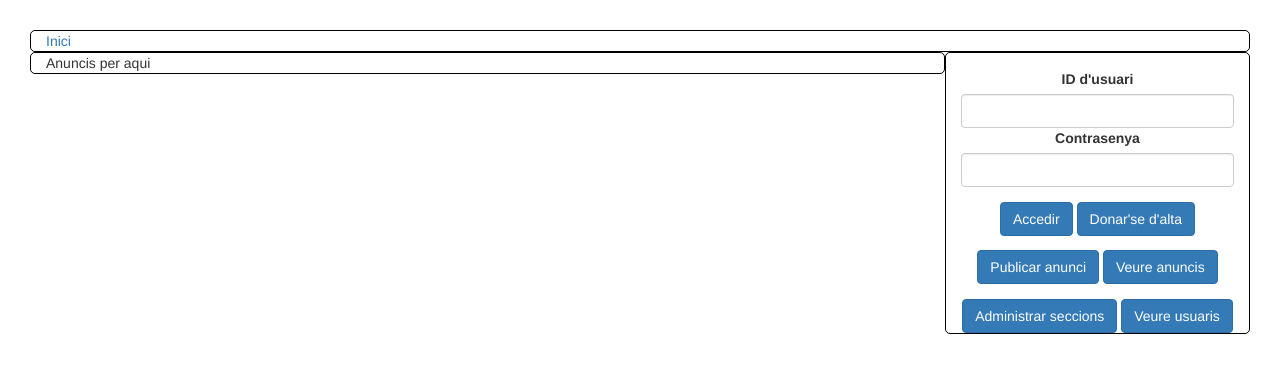
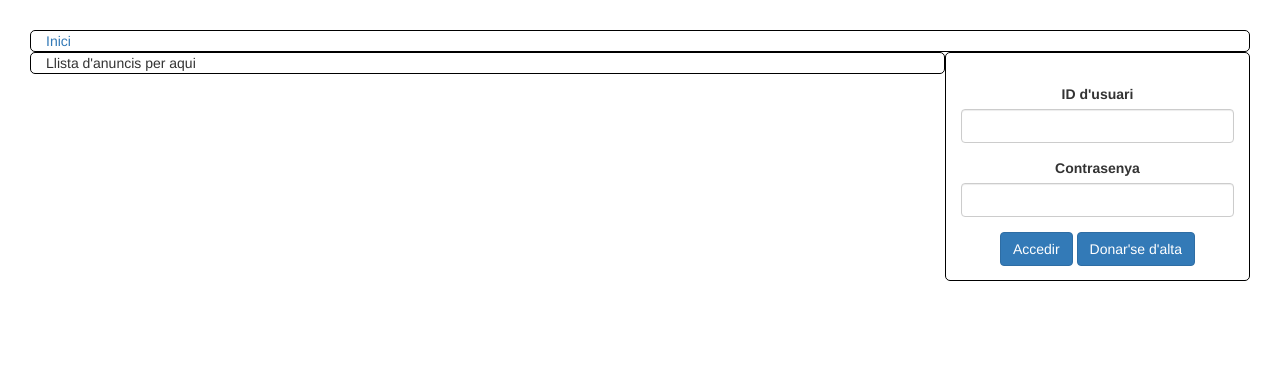
Before and after one commit to Tovkal/pbd2, a PHP site: page /index.php in a window 1280 px wide. Shown: the top 373 px of the page. Run offline with PHP 8.4, Linux system fonts and the light colour scheme.

Commit message:
Retocat es menu un poc, millora amagar coses

```diff
--- a/src/llista_anuncis.php
+++ b/src/llista_anuncis.php
@@ -10,4 +10,4 @@ if(!isset($_SESSION)){
     session_start();
 }
 
-echo "Anuncis per aqui";
+echo "Llista d'anuncis per aqui";
--- a/src/menu.php
+++ b/src/menu.php
@@ -12,45 +12,61 @@ if(!isset($_SESSION)){
 
 <div class="row row-top-margin">
     <div class="col-md-12">
-        <div id="sideAlert" class="hidden" role="alert">Alert</div>
+        <div id="sideAlert" class="hidden" role="alert" style="margin-bottom: 0;">Alert</div>
     </div>
 </div>
 
-<div class="row">
+<div id="userSection" class="row">
     <div class="col-md-12">
         <form id="userForm" name="userForm">
             <input id="action" name="action" type="hidden" value="" />
             <div class="form-group row-centered">
+                <div class="row row-top-margin hideOnLogin">
+                    <div class="col-md-12">
                         <label for="userID">ID d'usuari</label>
                         <input type="text" id="userID" name="userID" class="form-control" />
+                    </div>
+                </div>
+                <div class="row row-top-margin hideOnLogin">
+                    <div class="col-md-12">
                         <label for="password">Contrasenya</label>
                         <input type="text" id="password" name="password" class="form-control" />
-                <p id="userInfo" class="hidden"></p>
-                <div id="expandedSignup" class="row-top-margin hidden">
+                    </div>
+                </div>
+                <div class="row row-top-margin hideLoggedOut hidden">
+                    <div class="col-md-12">
+                        <p id="userInfo"></p>
+                    </div>
+                </div>
+                <div id="expandedSignup" class="row hidden">
+                    <div class="col-md-12">
                         <label for="nom">Nom i cognoms</label>
                         <input type="text" id="nom" name="nom" class="form-control" />
                     </div>
                 </div>
+            </div>
 
             <div class="row row-centered">
-                <button id="loginButton" type="button" class="btn btn-primary" onclick="doLogin();">Accedir</button>
-                <button id="signupButton" type="button" class="btn btn-primary" onclick="doSignup();">Donar'se d'alta</button>
-                <button id="modifyProfileButton" type="button" class="btn btn-primary hidden" onclick="modifyProfile();">Modificar perfil</button>
-                <button id="logoutButton" type="button" class="btn btn-primary hidden" onclick="doLogout();">Logout</button>
+                <button id="loginButton" type="button" class="btn btn-primary hideOnLogin" onclick="doLogin();">Accedir</button>
+                <button id="signupButton" type="button" class="btn btn-primary hideOnLogin" onclick="doSignup();">Donar'se d'alta</button>
+                <button id="modifyProfileButton" type="button" class="btn btn-primary hideLoggedOut hidden" onclick="modifyProfile();">Modificar perfil</button>
+                <button id="logoutButton" type="button" class="btn btn-primary hideLoggedOut hidden" onclick="doLogout();">Logout</button>
             </div>
         </form>
     </div>
 </div>
-
-<div class="row row-centered">
+<div id="sellerSection" class="row row-centered hideLoggedOut hidden">
+    <hr>
     <div class="col-md-12">
+        <p class="lead">Anuncis</p>
         <button id="nouAnunci" type="button" class="btn btn-primary">Publicar anunci</button>
         <button id="veureAnuncis" type="button" class="btn btn-primary">Veure anuncis</button>
     </div>
 </div>
-
-<div id="adminPanel" class="row row-centered row-top-margin">
+<div id="adminSection" class="row row-centered row-top-margin hideLoggedOut hidden">
+    <hr>
     <div class="col-md-12">
+        <p class="lead">Administració</p>
         <button type="button" class="btn btn-primary">Administrar seccions</button>
         <button type="button" class="btn btn-primary">Veure usuaris</button>
     </div>
@@ -84,15 +100,19 @@ if(!isset($_SESSION)){
 
     function showLoggedIn() {
         <?php if(isset($_SESSION['userID']) && !empty($_SESSION['userID'])) { ?>
-        $loginButton.hideBootstrap();
-        $signupButton.hideBootstrap();
-        $modifyProfileButton.showBootstrap();
-        $logoutButton.showBootstrap();
-        $userID.hideBootstrap();
-        $password.hideBootstrap();
-        $userInfo.showBootstrap();
+        didLogin();
         $userInfo.text("Hola, <?php echo $_SESSION['nom'] ?> (<?php echo $_SESSION['userID'] ?>)");
         <?php } ?>
+    }
+
+    function didLogin() {
+        $(".hideOnLogin").hideBootstrap();
+        $(".hideLoggedOut").showBootstrap();
+    }
+
+    function didLogout() {
+        $(".hideOnLogin").showBootstrap();
+        $(".hideLoggedOut").hideBootstrap();
     }
 
     function doLogin() {
@@ -116,13 +136,7 @@ if(!isset($_SESSION)){
                     var user = result['user'];
 
                     showSuccess($sideAlert, "Estas conectat, benvingut");
-                    $loginButton.hideBootstrap();
-                    $signupButton.hideBootstrap();
-                    $modifyProfileButton.showBootstrap();
-                    $logoutButton.showBootstrap();
-                    $userID.hideBootstrap();
-                    $password.hideBootstrap();
-                    $userInfo.showBootstrap();
+                    didLogin();
                     $userInfo.text("Hola, " + user['nom'] + " (" + user['userID'] + ")");
                 }
             },
@@ -178,13 +192,7 @@ if(!isset($_SESSION)){
                 } else {
                     var user = result['user'];
 
-                    showSuccess($sideAlert, "Estas conectat, benvingut");
-                    $loginButton.hideBootstrap();
-                    $signupButton.hideBootstrap();
-                    $logoutButton.showBootstrap();
-                    $userID.hideBootstrap();
-                    $password.hideBootstrap();
-                    $userInfo.showBootstrap();
+                    didLogout();
                     $userInfo.text("Hola, " + user['nom'] + " (" + user['userID'] + ")");
                 }
             },
```
Also changed, not shown: 1 other file. Lines whose indentation alone changed are shown as unchanged.
